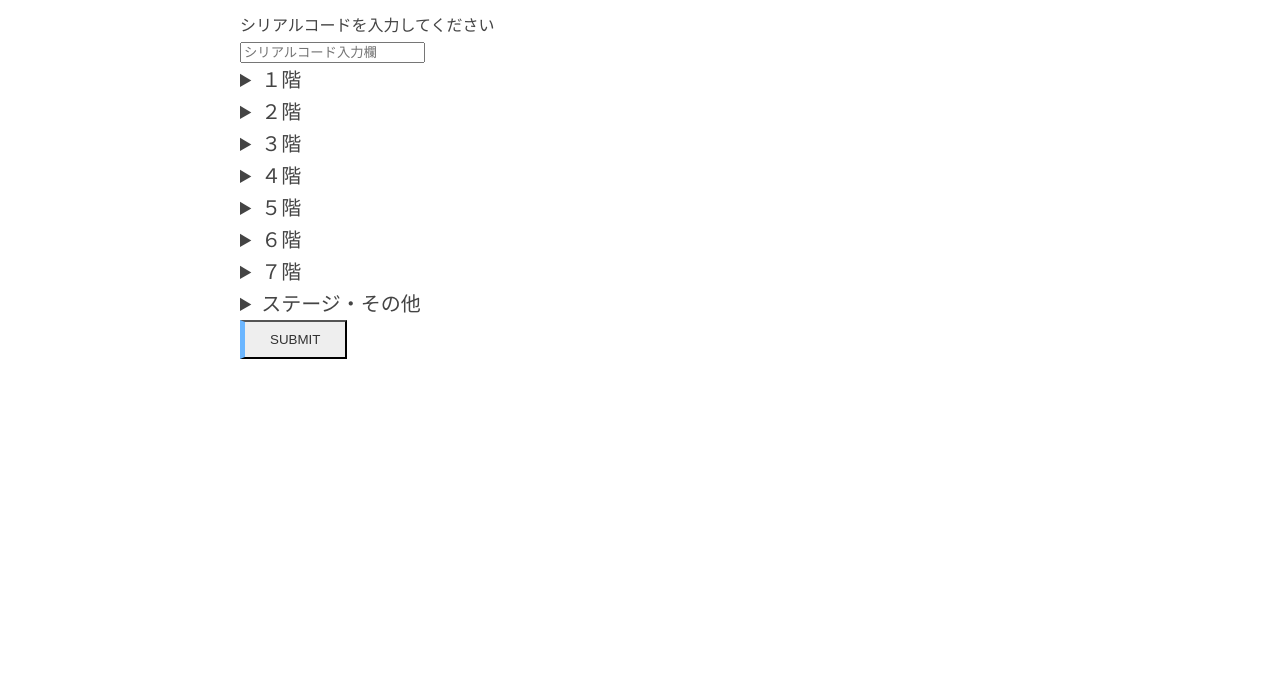
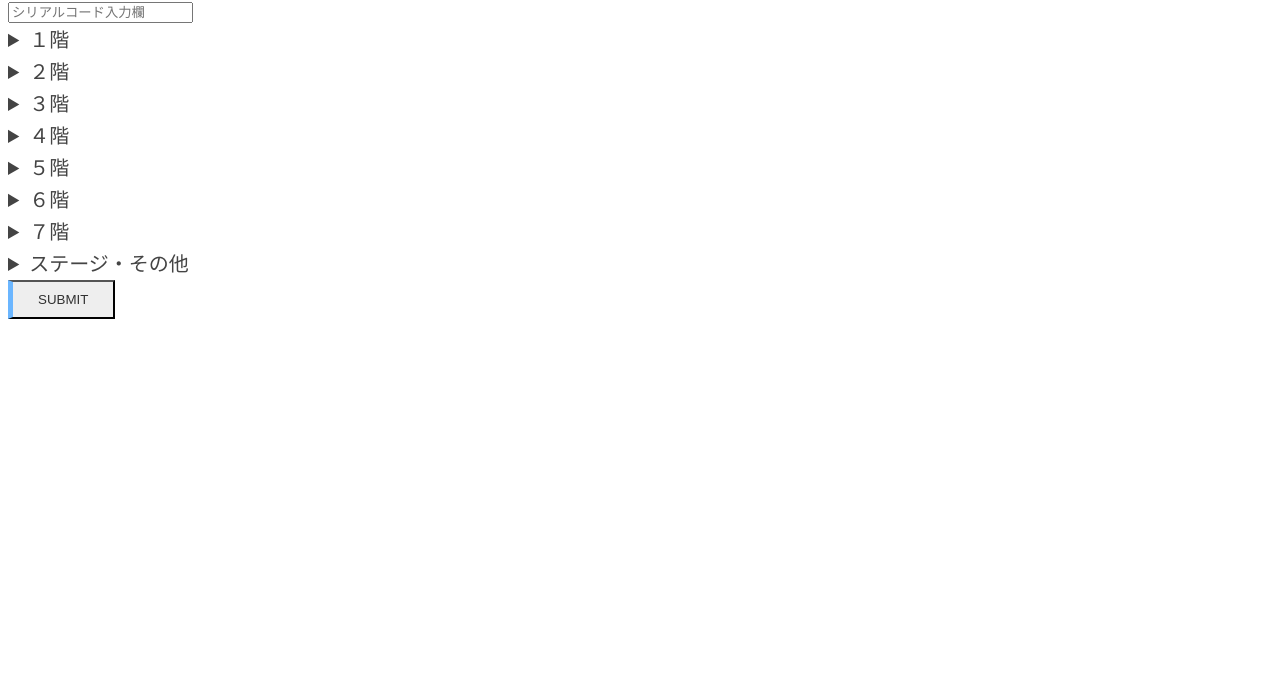
Before and after one commit to ShibafesCommittee/planvote, a plain HTML site: page index.html in a window 1280 px wide. Shown: the part 103-800 px from the top of the page. Drawn offline with Linux system fonts and the light colour scheme.

Commit message:
Add files via upload

```diff
--- a/css.css
+++ b/css.css
@@ -48,7 +48,7 @@ summary {
 body {
   font-family: 'Open Sans', helvetica, arial, sans-serif;
   max-width: 800px;
-  margin: 3rem auto 0;
+  /* margin: 3rem auto 0; */
   line-height: 1.6;
   color: #444;
 }
```
Also changed, not shown: index.html (line endings or trailing spaces).
